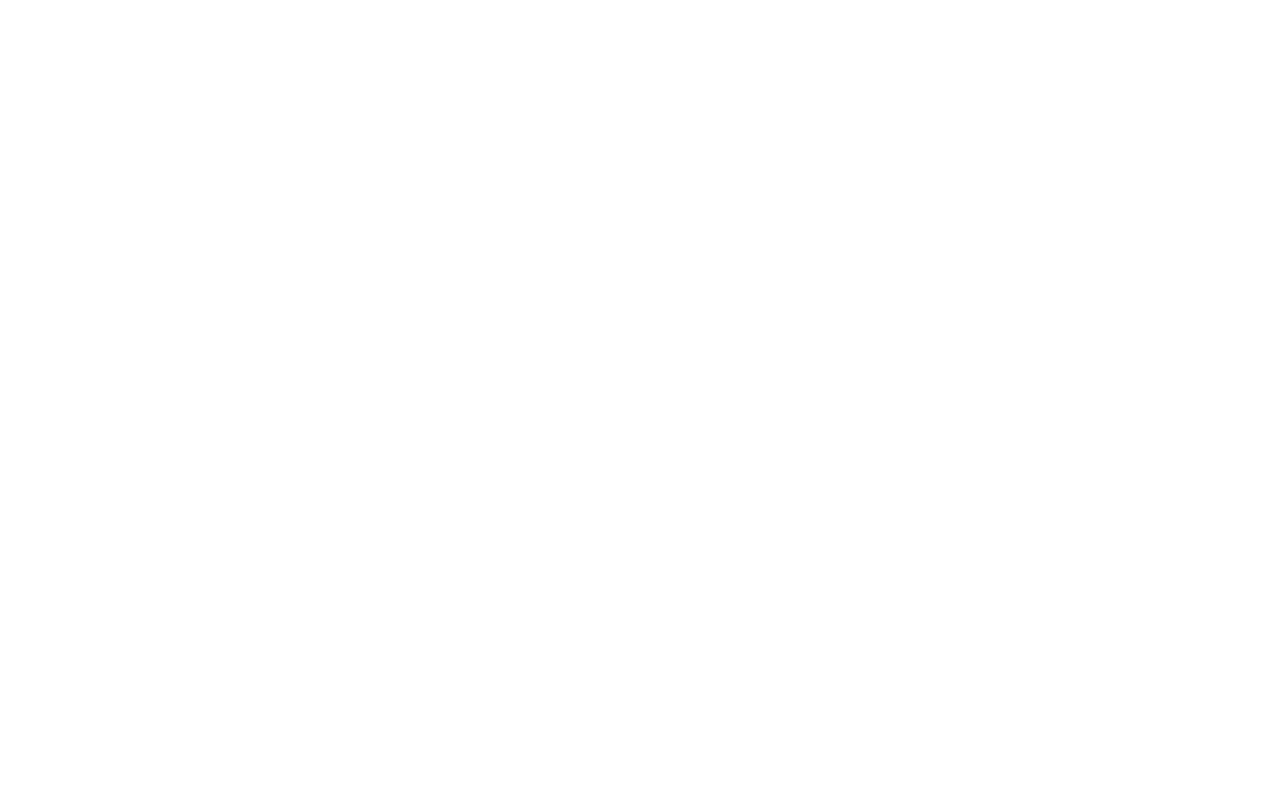
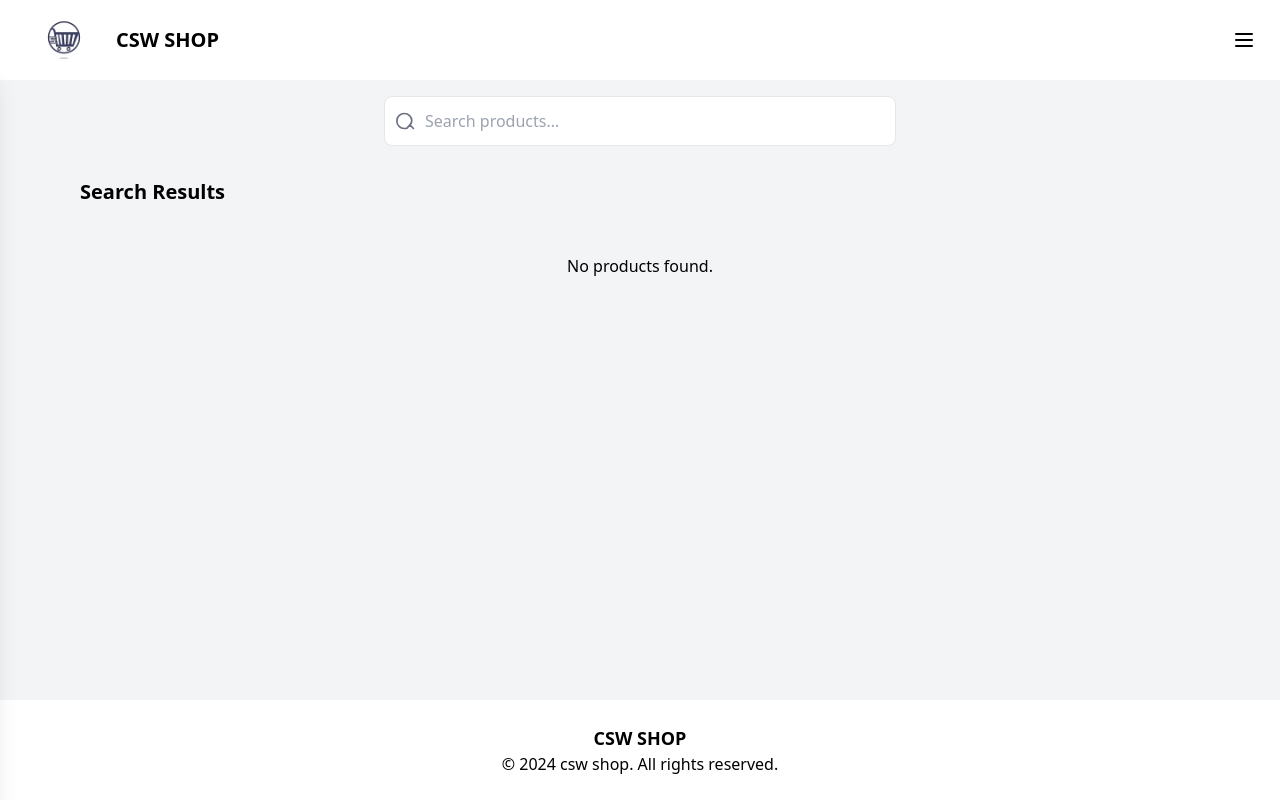
Before and after one commit to zobirofkir/e-commerce-frontend, a React (Create React App) app: page /search in a window 1280 px wide. Before the commit this address had no page. Built offline with nearby package versions, Linux system fonts and the light colour scheme.

Commit message:
create search logique

```diff
--- a/src/App.js
+++ b/src/App.js
@@ -10,6 +10,7 @@
 import CategoryScreen from "./screens/categories/CategoryScreen";
 import CategoryListScreen from "./screens/categories/CategoryListScreen";
 import ProductListScreen from "./screens/products/ProductListScreen";
+import SearchResultsScreen from "./screens/products/SearchResultsScreen";
 
 function App() {
   return (
@@ -25,6 +26,7 @@
           <Route path="/products" element={<ProductScreen />} />
           <Route path="/categories/:id/products" element={<ProductListScreen />} />
           <Route path="/products/:slug" element={<ProductInfoScreen />} />
+          <Route path="/search" element={<SearchResultsScreen />} />
         </Route>
       </Routes>
     </BrowserRouter>
--- a/src/components/search/ProductSearchComponent.js
+++ b/src/components/search/ProductSearchComponent.js
@@ -1,11 +1,26 @@
 import React, { useState } from 'react';
+import axios from 'axios';
+import { useNavigate } from 'react-router-dom';
 
-const ProductSearchComponent = ({ onSearch }) => {
+const ProductSearchComponent = () => {
   const [searchTerm, setSearchTerm] = useState('');
+  const navigate = useNavigate();
 
   const handleInputChange = (event) => {
     setSearchTerm(event.target.value);
-    onSearch(event.target.value); // Call the onSearch prop to update the search term in the parent
+  };
+
+  const handleSearchClick = async () => {
+    if (searchTerm.length > 2) {
+      try {
+
+        const response = await axios.get(`${process.env.REACT_APP_BACKEND_APP_URL}/api/products/search/${encodeURIComponent(searchTerm)}`);
+
+        navigate('/search', { state: { results: response.data.data } });
+      } catch (error) {
+        console.error('Error fetching search results:', error);
+      }
+    }
   };
 
   return (
@@ -20,11 +35,12 @@
         />
         <svg
           xmlns="http://www.w3.org/2000/svg"
-          className="absolute left-3 top-1/2 transform -translate-y-1/2 w-5 h-5 text-gray-500"
+          className="absolute left-3 top-1/2 transform -translate-y-1/2 w-5 h-5 text-gray-500 cursor-pointer"
           fill="none"
           viewBox="0 0 24 24"
           stroke="currentColor"
           strokeWidth={2}
+          onClick={handleSearchClick}
         >
           <path
             strokeLinecap="round"
--- /dev/null
+++ b/src/screens/products/SearchResultsScreen.js
@@ -0,0 +1,44 @@
+import React from 'react';
+import { useLocation, useNavigate } from 'react-router-dom';
+
+const SearchResultsScreen = () => {
+  const location = useLocation();
+  const navigate = useNavigate();
+  const results = location.state?.results || [];
+
+  const handleProductClick = (product) => {
+    navigate(`/products/${product.slug}`, { state: { product } });
+  };
+
+  return (
+    <div className="bg-gray-100 py-8">
+      <div className="max-w-6xl mx-auto grid grid-cols-1 sm:grid-cols-2 lg:grid-cols-3 gap-8 px-4">
+        <h2 className="text-xl font-bold mb-4 col-span-full">Search Results</h2>
+        {results.length === 0 ? (
+          <p className="col-span-full text-center">No products found.</p>
+        ) : (
+          results.map((product) => (
+            <div
+              key={product.id}
+              className="bg-white rounded-lg shadow-md overflow-hidden cursor-pointer"
+              onClick={() => handleProductClick(product)}
+            >
+              <img
+                src={product.image}
+                alt={product.title}
+                className="w-full h-48 object-cover"
+              />
+              <div className="p-4">
+                <h3 className="text-lg font-semibold mb-2">{product.title}</h3>
+                <p className="text-gray-600 mb-4">{product.description.substring(0, 50) + '...'}</p>
+                <p className="text-lg font-bold text-blue-gray-900 mb-4">${product.price}</p>
+              </div>
+            </div>
+          ))
+        )}
+      </div>
+    </div>
+  );
+};
+
+export default SearchResultsScreen;
```
